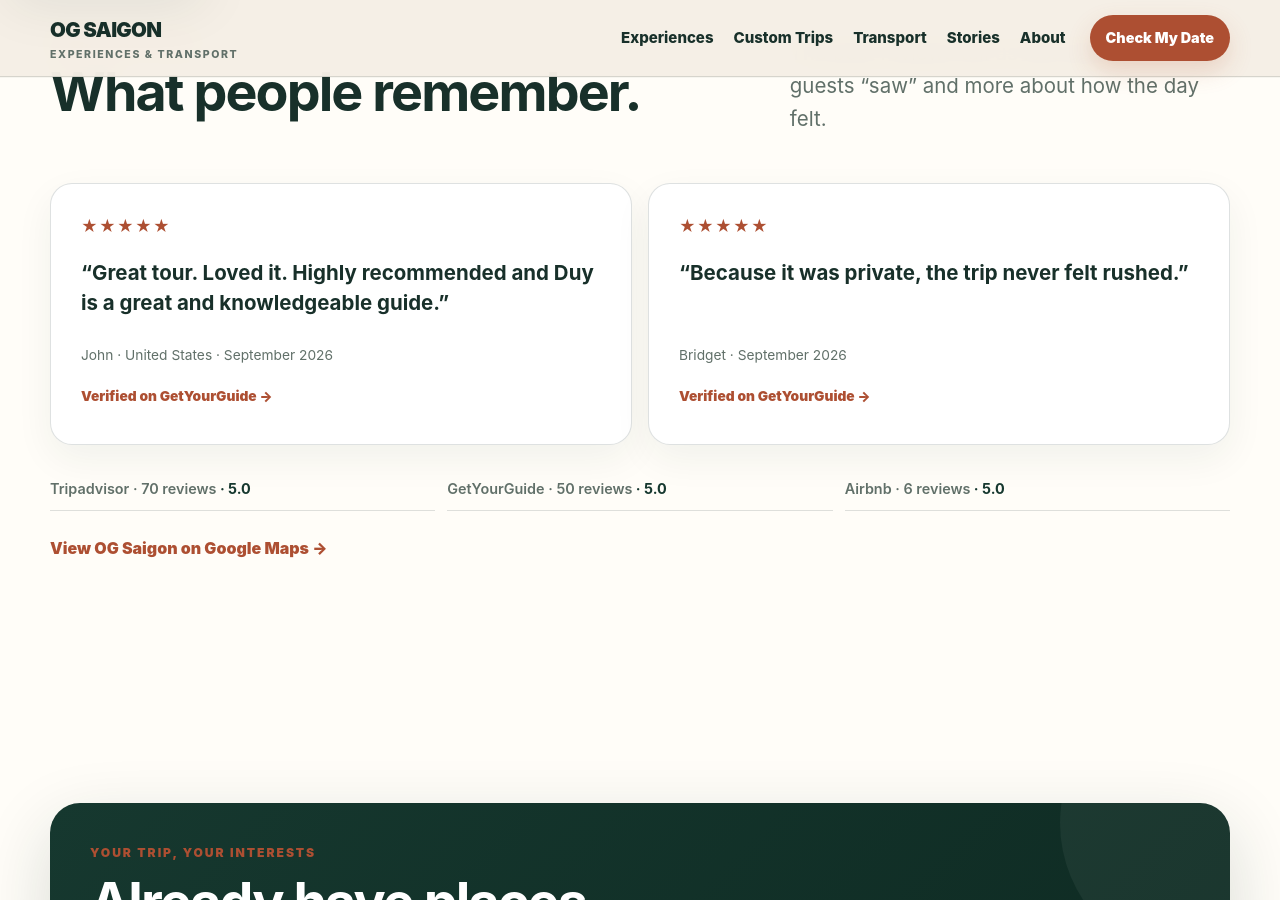
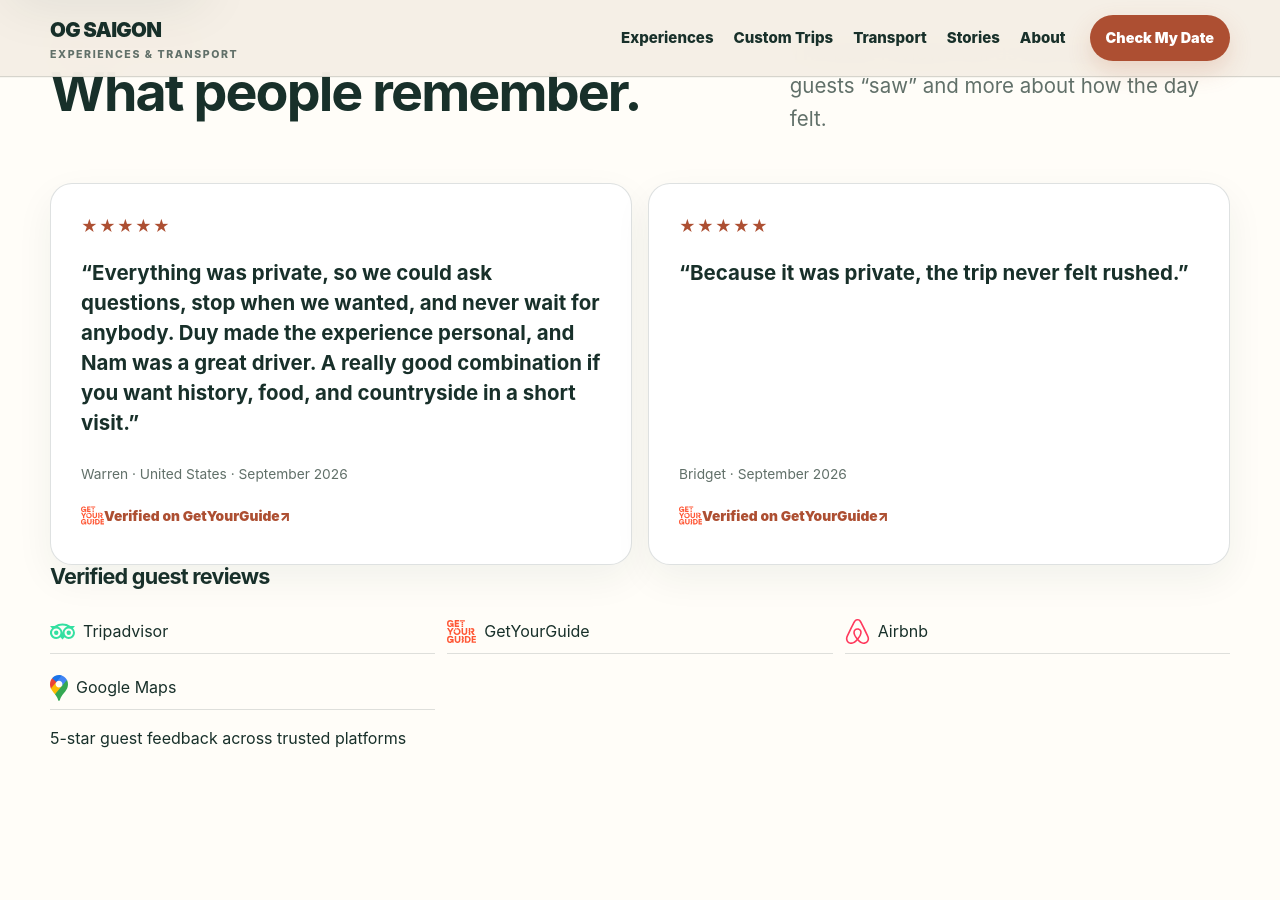
Before and after one commit to DSG2025/DSG2025.github.io, a Jekyll site: the page built from index.html, in a window 1280 px wide and 900 px high, scrolled down 3524 px. Built offline with Jekyll 4.4.1, drawn with Linux system fonts in a browser that asks for light colours.

Commit message:
Reviews V1: featured guest stories and platform trust row

```diff
--- a/index.html
+++ b/index.html
@@ -223,18 +223,27 @@
 <div class="testimonial-grid">
 <article class="testimonial-card">
 <div aria-label="5 out of 5 stars" class="testimonial-stars">★★★★★</div>
-<blockquote class="testimonial-quote">“Great tour. Loved it. Highly recommended and Duy is a great and knowledgeable guide.”</blockquote>
-<p class="testimonial-meta">John · United States · September 2026</p>
-<a class="testimonial-source text-link" data-platform-link="getyourguide" href="https://www.getyourguide.com/og-saigon-experience--transport-s695288/" rel="noopener" target="_blank">Verified on GetYourGuide →</a>
+<blockquote class="testimonial-quote testimonial-quote--featured">“Everything was private, so we could ask questions, stop when we wanted, and never wait for anybody. Duy made the experience personal, and Nam was a great driver. A really good combination if you want history, food, and countryside in a short visit.”</blockquote>
+<p class="testimonial-meta">Warren · United States · September 2026</p>
+<a class="testimonial-source text-link" data-platform-link="getyourguide" href="https://www.getyourguide.com/og-saigon-experience--transport-s695288/" rel="noopener noreferrer" target="_blank"><img src="/assets/images/review-platforms/getyourguide.svg" alt="" aria-hidden="true" width="23" height="19" loading="lazy">Verified on GetYourGuide <span aria-hidden="true">↗</span></a>
 </article>
 <article class="testimonial-card">
 <div aria-label="5 out of 5 stars" class="testimonial-stars">★★★★★</div>
 <blockquote class="testimonial-quote">“Because it was private, the trip never felt rushed.”</blockquote>
 <p class="testimonial-meta">Bridget · September 2026</p>
-<a class="testimonial-source text-link" data-platform-link="getyourguide" href="https://www.getyourguide.com/og-saigon-experience--transport-s695288/" rel="noopener" target="_blank">Verified on GetYourGuide →</a>
+<a class="testimonial-source text-link" data-platform-link="getyourguide" href="https://www.getyourguide.com/og-saigon-experience--transport-s695288/" rel="noopener noreferrer" target="_blank"><img src="/assets/images/review-platforms/getyourguide.svg" alt="" aria-hidden="true" width="23" height="19" loading="lazy">Verified on GetYourGuide <span aria-hidden="true">↗</span></a>
 </article>
-</div><div aria-label="OG Saigon review platforms" class="review-platform-row"><a class="review-platform-proof" data-platform-link="tripadvisor" data-review-aria-action="Read OG Saigon reviews on" data-review-platform="tripadvisor" href="https://www.tripadvisor.com/Attraction_Review-g293925-d34420172-Reviews-OG_Saigon_Experience_Transport-Ho_Chi_Minh_City.html" rel="noopener" target="_blank"><span class="review-platform-summary">Tripadvisor · <span data-review-count="">Read reviews</span><strong data-review-rating=""></strong></span></a><a class="review-platform-proof" data-platform-link="getyourguide" data-review-aria-action="Read OG Saigon reviews on" data-review-platform="getyourguide" href="https://www.getyourguide.com/og-saigon-experience--transport-s695288/" rel="noopener" target="_blank"><span class="review-platform-summary">GetYourGuide · <span data-review-count="">Read reviews</span><strong data-review-rating=""></strong></span></a><a class="review-platform-proof" data-platform-link="airbnb" data-review-aria-action="Read OG Saigon reviews on" data-review-platform="airbnb" href="https://www.airbnb.com/experiences/7046435" rel="noopener" target="_blank"><span class="review-platform-summary">Airbnb · <span data-review-count="">Read reviews</span><strong data-review-rating=""></strong></span></a></div>
-<p><a class="text-link" href="https://maps.app.goo.gl/WbifDsGKfHmSeFuR7" rel="noopener" target="_blank">View OG Saigon on Google Maps →</a></p>
+</div>
+<div class="reviews-proof" aria-labelledby="reviews-proof-title">
+<h3 id="reviews-proof-title">Verified guest reviews</h3>
+<div aria-label="OG Saigon review platforms" class="review-platform-row">
+<a class="review-platform-proof" data-platform-link="tripadvisor" href="https://www.tripadvisor.com/Attraction_Review-g293925-d34420172-Reviews-OG_Saigon_Experience_Transport-Ho_Chi_Minh_City.html" rel="noopener noreferrer" target="_blank" aria-label="Read OG Saigon reviews on Tripadvisor (opens in a new tab)"><img src="/assets/images/review-platforms/tripadvisor.svg" alt="" aria-hidden="true" width="25" height="25" loading="lazy"><span>Tripadvisor</span></a>
+<a class="review-platform-proof" data-platform-link="getyourguide" href="https://www.getyourguide.com/og-saigon-experience--transport-s695288/" rel="noopener noreferrer" target="_blank" aria-label="Read OG Saigon reviews on GetYourGuide (opens in a new tab)"><img src="/assets/images/review-platforms/getyourguide.svg" alt="" aria-hidden="true" width="29" height="23" loading="lazy"><span>GetYourGuide</span></a>
+<a class="review-platform-proof" data-platform-link="airbnb" href="https://www.airbnb.com/experiences/7046435" rel="noopener noreferrer" target="_blank" aria-label="Read OG Saigon reviews on Airbnb (opens in a new tab)"><img src="/assets/images/review-platforms/airbnb.svg" alt="" aria-hidden="true" width="25" height="25" loading="lazy"><span>Airbnb</span></a>
+<a class="review-platform-proof" href="https://maps.app.goo.gl/WbifDsGKfHmSeFuR7" rel="noopener noreferrer" target="_blank" aria-label="View OG Saigon on Google Maps (opens in a new tab)"><img src="/assets/images/review-platforms/googlemaps.svg" alt="" aria-hidden="true" width="18" height="26" loading="lazy"><span>Google Maps</span></a>
+</div>
+<p class="reviews-proof-note">5-star guest feedback across trusted platforms</p>
+</div>
 </div>
 </section>
 <!-- 06 BUILD YOUR OWN EXPERIENCE -->
```
